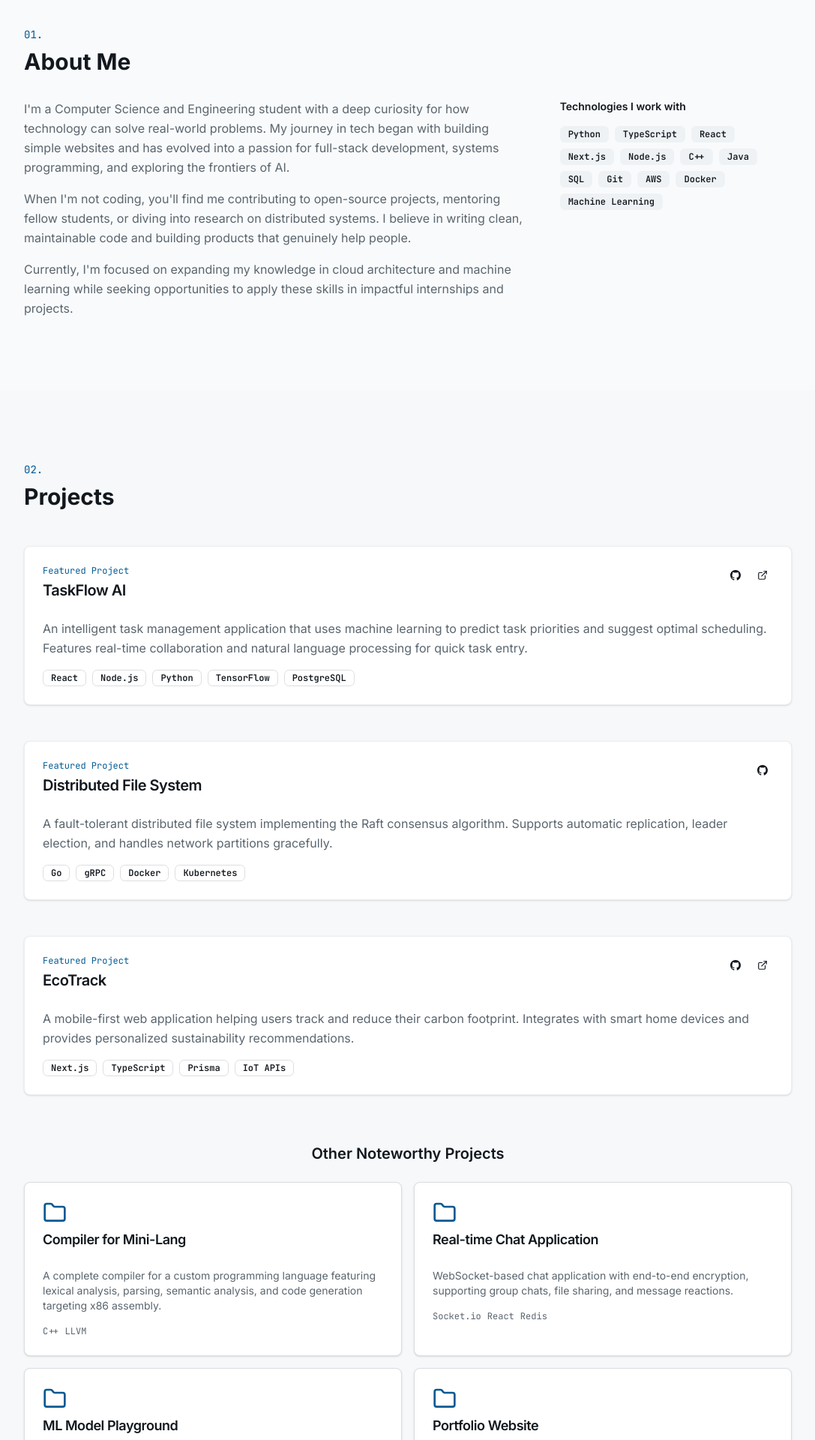
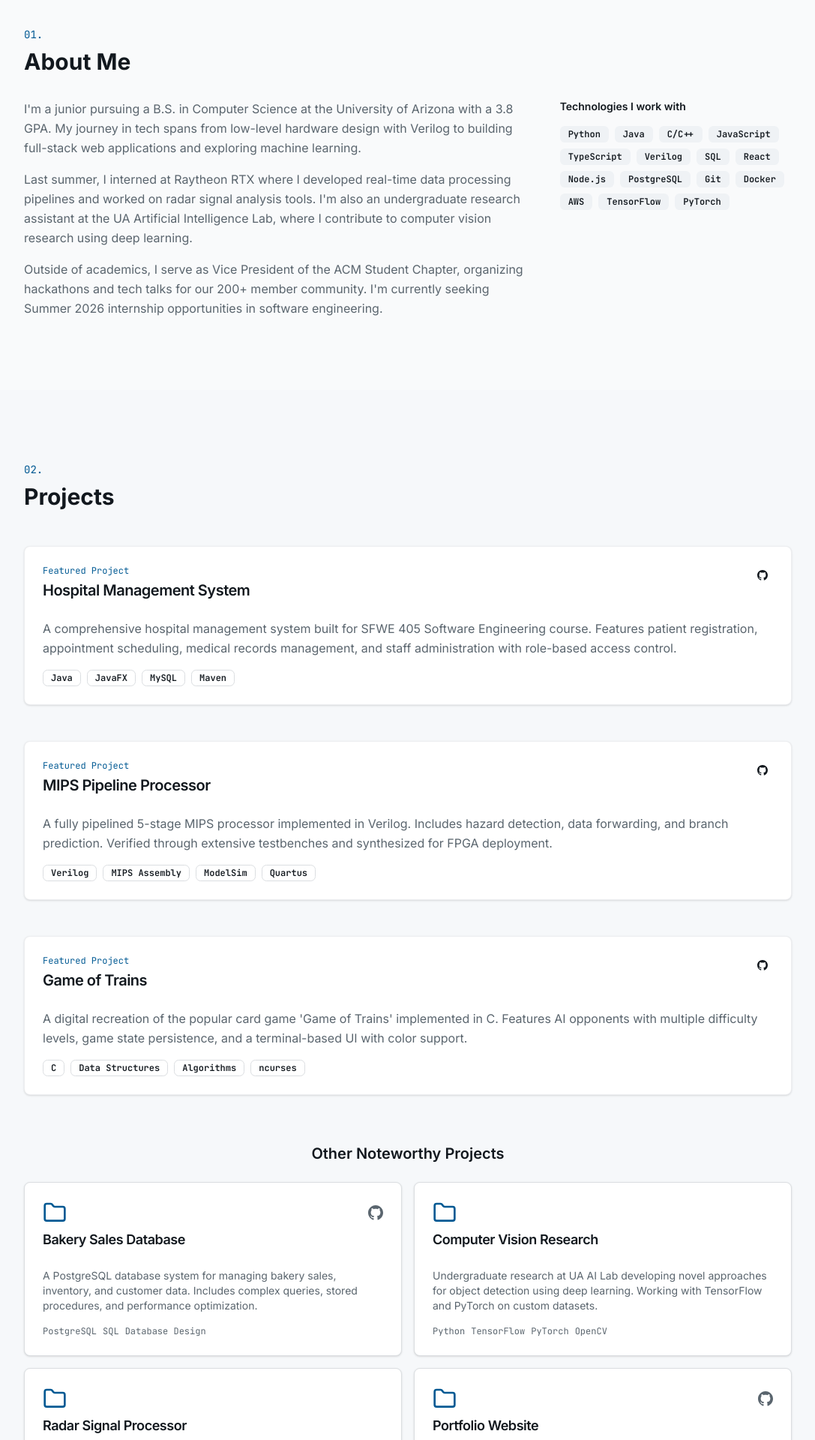
Before and after one commit to bryn-234/portfolio, a Next.js app: page / in a window 1280 px wide. Shown: the part 860-2780 px from the top of the page at 75% size, without its empty margins (96-1183 px from the left). Built offline with nearby package versions, Linux system fonts and the light colour scheme.

Commit message:
feat: personalize portfolio with resume and GitHub info
Update portfolio sections with real info from resume and GitHub links.

Co-authored-by: Bryn Neal <214903152+bryn-234@users.noreply.github.com>

```diff
--- a/components/sections/about.tsx
+++ b/components/sections/about.tsx
@@ -2,17 +2,20 @@ import { Badge } from "@/components/ui/badge"
 
 const skills = [
   "Python",
+  "Java",
+  "C/C++",
+  "JavaScript",
   "TypeScript",
+  "Verilog",
+  "SQL",
   "React",
-  "Next.js",
   "Node.js",
-  "C++",
-  "Java",
-  "SQL",
+  "PostgreSQL",
   "Git",
+  "Docker",
   "AWS",
-  "Docker",
-  "Machine Learning",
+  "TensorFlow",
+  "PyTorch",
 ]
 
 export function About() {
@@ -25,21 +28,20 @@ export function About() {
         <div className="grid md:grid-cols-3 gap-12">
           <div className="md:col-span-2 space-y-4">
             <p className="text-muted-foreground leading-relaxed">
-              I&apos;m a Computer Science and Engineering student with a deep curiosity
-              for how technology can solve real-world problems. My journey in tech began
-              with building simple websites and has evolved into a passion for full-stack
-              development, systems programming, and exploring the frontiers of AI.
+              I&apos;m a junior pursuing a B.S. in Computer Science at the University of Arizona
+              with a 3.8 GPA. My journey in tech spans from low-level hardware design with
+              Verilog to building full-stack web applications and exploring machine learning.
             </p>
             <p className="text-muted-foreground leading-relaxed">
-              When I&apos;m not coding, you&apos;ll find me contributing to open-source projects,
-              mentoring fellow students, or diving into research on distributed systems.
-              I believe in writing clean, maintainable code and building products that
-              genuinely help people.
+              Last summer, I interned at Raytheon RTX where I developed real-time data
+              processing pipelines and worked on radar signal analysis tools. I&apos;m also
+              an undergraduate research assistant at the UA Artificial Intelligence Lab,
+              where I contribute to computer vision research using deep learning.
             </p>
             <p className="text-muted-foreground leading-relaxed">
-              Currently, I&apos;m focused on expanding my knowledge in cloud architecture
-              and machine learning while seeking opportunities to apply these skills
-              in impactful internships and projects.
+              Outside of academics, I serve as Vice President of the ACM Student Chapter,
+              organizing hackathons and tech talks for our 200+ member community. I&apos;m
+              currently seeking Summer 2026 internship opportunities in software engineering.
             </p>
           </div>
 
--- a/components/sections/contact.tsx
+++ b/components/sections/contact.tsx
@@ -25,15 +25,15 @@ export function Contact() {
           <h2 className="text-sm font-mono text-primary mb-2">05.</h2>
           <h3 className="text-2xl sm:text-3xl font-bold mb-4">Get In Touch</h3>
           <p className="text-muted-foreground leading-relaxed mb-8">
-            I&apos;m currently looking for internship opportunities for Summer 2026 and am
-            always open to discussing new projects, creative ideas, or opportunities to
-            be part of something impactful. Whether you have a question or just want to
-            say hi, feel free to reach out!
+            I&apos;m currently looking for Summer 2026 internship opportunities in software
+            engineering. I&apos;m always open to discussing new projects, research collaborations,
+            or opportunities to be part of something impactful. Whether you have a question
+            or just want to say hi, feel free to reach out!
           </p>
 
           <div className="flex flex-col sm:flex-row items-center justify-center gap-4 mb-12">
             <Button size="lg" asChild>
-              <a href="mailto:bryn@example.com">
+              <a href="mailto:brynneal@arizona.edu">
                 <Mail className="mr-2 h-4 w-4" />
                 Say Hello
               </a>
@@ -42,7 +42,7 @@ export function Contact() {
 
           <div className="flex items-center justify-center gap-6">
             <a
-              href="https://github.com"
+              href="https://github.com/bryn-234"
               target="_blank"
               rel="noopener noreferrer"
               className="text-muted-foreground hover:text-foreground transition-colors"
@@ -51,7 +51,7 @@ export function Contact() {
               <GitHubIcon className="h-6 w-6" />
             </a>
             <a
-              href="https://linkedin.com"
+              href="https://linkedin.com/in/brynneal"
               target="_blank"
               rel="noopener noreferrer"
               className="text-muted-foreground hover:text-foreground transition-colors"
@@ -60,7 +60,7 @@ export function Contact() {
               <LinkedInIcon className="h-6 w-6" />
             </a>
             <a
-              href="mailto:bryn@example.com"
+              href="mailto:brynneal@arizona.edu"
               className="text-muted-foreground hover:text-foreground transition-colors"
               aria-label="Email"
             >
--- a/components/sections/experience.tsx
+++ b/components/sections/experience.tsx
@@ -6,40 +6,40 @@ import { cn } from "@/lib/utils"
 
 const experiences = [
   {
-    company: "Tech Startup Inc.",
+    company: "Raytheon RTX",
     role: "Software Engineering Intern",
-    period: "Summer 2025",
+    period: "May 2025 - Aug 2025",
     description: [
-      "Developed and deployed microservices handling 10,000+ daily requests using Node.js and AWS Lambda",
-      "Implemented CI/CD pipelines reducing deployment time by 60%",
-      "Collaborated with cross-functional teams to deliver features ahead of schedule",
-      "Contributed to codebase documentation and onboarding materials for new team members",
+      "Developed real-time data processing pipelines for radar signal analysis using Python and C++",
+      "Optimized existing algorithms achieving 40% improvement in processing throughput",
+      "Collaborated with cross-functional teams on mission-critical defense software systems",
+      "Implemented automated testing frameworks increasing code coverage by 25%",
     ],
-    tech: ["TypeScript", "AWS", "Docker", "PostgreSQL"],
+    tech: ["Python", "C++", "Signal Processing", "Git"],
   },
   {
-    company: "University Research Lab",
+    company: "UA Artificial Intelligence Lab",
     role: "Undergraduate Research Assistant",
-    period: "Jan 2024 - Present",
+    period: "Jan 2025 - Present",
     description: [
-      "Conducting research on efficient algorithms for large-scale graph processing",
-      "Implemented parallel computing solutions achieving 4x speedup on benchmark datasets",
-      "Co-authored paper currently under review for publication",
-      "Present findings at weekly lab meetings and mentored junior researchers",
+      "Contributing to computer vision research focusing on object detection algorithms",
+      "Developing and training deep learning models using TensorFlow and PyTorch",
+      "Processing and augmenting large-scale image datasets for model training",
+      "Presenting research findings at weekly lab meetings and collaborating with graduate students",
     ],
-    tech: ["Python", "CUDA", "C++", "HPC"],
+    tech: ["Python", "TensorFlow", "PyTorch", "OpenCV"],
   },
   {
-    company: "Freelance",
-    role: "Full-Stack Developer",
-    period: "2023 - Present",
+    company: "University of Arizona",
+    role: "Teaching Assistant - CSC 110",
+    period: "Aug 2024 - Dec 2024",
     description: [
-      "Built custom web applications for small businesses and startups",
-      "Delivered 5+ production-ready applications with focus on performance and UX",
-      "Managed client relationships and gathered requirements for project scoping",
-      "Provided ongoing maintenance and feature updates for existing clients",
+      "Led weekly lab sessions for 30+ students in Introduction to Computer Programming",
+      "Held office hours providing one-on-one assistance with Python programming concepts",
+      "Graded assignments and provided constructive feedback to help students improve",
+      "Developed supplementary learning materials and practice problems",
     ],
-    tech: ["React", "Next.js", "Tailwind CSS", "Supabase"],
+    tech: ["Python", "Teaching", "Curriculum Development"],
   },
 ]
 
--- a/components/sections/hero.tsx
+++ b/components/sections/hero.tsx
@@ -30,9 +30,9 @@ export function Hero() {
             Computer Science & Engineering Student
           </h2>
           <p className="text-muted-foreground text-lg leading-relaxed mb-8 max-w-xl">
-            I&apos;m passionate about building software that makes a difference.
-            Currently exploring the intersection of systems design, machine learning,
-            and user experience to create meaningful digital solutions.
+            I&apos;m a junior at the University of Arizona pursuing a B.S. in Computer Science.
+            With experience at Raytheon RTX and the UA Artificial Intelligence Lab, I&apos;m
+            passionate about building robust systems and exploring the frontiers of machine learning.
           </p>
 
           <div className="flex flex-wrap items-center gap-4 mb-12">
@@ -46,7 +46,7 @@ export function Hero() {
 
           <div className="flex items-center gap-4">
             <a
-              href="https://github.com"
+              href="https://github.com/bryn-234"
               target="_blank"
               rel="noopener noreferrer"
               className="text-muted-foreground hover:text-foreground transition-colors"
@@ -55,7 +55,7 @@ export function Hero() {
               <GitHubIcon className="h-5 w-5" />
             </a>
             <a
-              href="https://linkedin.com"
+              href="https://linkedin.com/in/brynneal"
               target="_blank"
               rel="noopener noreferrer"
               className="text-muted-foreground hover:text-foreground transition-colors"
@@ -64,7 +64,7 @@ export function Hero() {
               <LinkedInIcon className="h-5 w-5" />
             </a>
             <a
-              href="mailto:bryn@example.com"
+              href="mailto:brynneal@arizona.edu"
               className="text-muted-foreground hover:text-foreground transition-colors"
               aria-label="Email"
             >
--- a/components/sections/leadership.tsx
+++ b/components/sections/leadership.tsx
@@ -3,36 +3,36 @@ import { Users, Award, BookOpen, Code } from "lucide-react"
 
 const activities = [
   {
-    icon: Users,
-    title: "CS Student Association",
+    icon: Code,
+    title: "ACM Student Chapter",
     role: "Vice President",
     period: "2024 - Present",
     description:
-      "Lead a team of 15 officers organizing hackathons, tech talks, and networking events for 500+ members. Increased event attendance by 40% through improved outreach strategies.",
+      "Lead a team organizing hackathons, tech talks, and networking events for 200+ members. Coordinate with industry sponsors and manage chapter operations and outreach.",
   },
   {
-    icon: Code,
-    title: "Open Source Club",
-    role: "Project Lead",
+    icon: Users,
+    title: "Engineering Ambassadors",
+    role: "Student Ambassador",
     period: "2023 - Present",
     description:
-      "Guide weekly sessions introducing students to open source contribution. Led 20+ students through their first pull requests to major projects including React and VS Code.",
+      "Represent the College of Engineering at recruitment events, campus tours, and outreach programs. Mentor prospective students and share experiences to inspire future engineers.",
+  },
+  {
+    icon: Award,
+    title: "HackArizona",
+    role: "Participant & Mentor",
+    period: "2024, 2025",
+    description:
+      "Competed in Arizona's largest collegiate hackathon, building projects in 24-hour sprints. Returned as a mentor to guide first-time participants through ideation and development.",
   },
   {
     icon: BookOpen,
-    title: "Peer Tutoring Program",
-    role: "Senior Tutor",
-    period: "2023 - Present",
+    title: "CS Tutoring Center",
+    role: "Peer Tutor",
+    period: "2024 - Present",
     description:
-      "Provide one-on-one tutoring for Data Structures and Algorithms courses. Mentored 30+ students with average grade improvement of one letter grade.",
-  },
-  {
-    icon: Award,
-    title: "Hackathon Organizer",
-    role: "Technical Director",
-    period: "2024",
-    description:
-      "Organized annual 48-hour hackathon with 300+ participants. Managed technical infrastructure, mentored teams, and coordinated with 15+ sponsor companies.",
+      "Provide drop-in tutoring for introductory CS courses including CSC 110 and CSC 120. Help students with Python fundamentals, debugging, and problem-solving strategies.",
   },
 ]
 
--- a/components/sections/projects.tsx
+++ b/components/sections/projects.tsx
@@ -13,50 +13,50 @@ function GitHubIcon({ className }: { className?: string }) {
 
 const featuredProjects = [
   {
-    title: "TaskFlow AI",
+    title: "Hospital Management System",
     description:
-      "An intelligent task management application that uses machine learning to predict task priorities and suggest optimal scheduling. Features real-time collaboration and natural language processing for quick task entry.",
-    tech: ["React", "Node.js", "Python", "TensorFlow", "PostgreSQL"],
-    github: "https://github.com",
-    live: "https://example.com",
+      "A comprehensive hospital management system built for SFWE 405 Software Engineering course. Features patient registration, appointment scheduling, medical records management, and staff administration with role-based access control.",
+    tech: ["Java", "JavaFX", "MySQL", "Maven"],
+    github: "https://github.com/bryn-234/SFWE405Hospital",
   },
   {
-    title: "Distributed File System",
+    title: "MIPS Pipeline Processor",
     description:
-      "A fault-tolerant distributed file system implementing the Raft consensus algorithm. Supports automatic replication, leader election, and handles network partitions gracefully.",
-    tech: ["Go", "gRPC", "Docker", "Kubernetes"],
-    github: "https://github.com",
+      "A fully pipelined 5-stage MIPS processor implemented in Verilog. Includes hazard detection, data forwarding, and branch prediction. Verified through extensive testbenches and synthesized for FPGA deployment.",
+    tech: ["Verilog", "MIPS Assembly", "ModelSim", "Quartus"],
+    github: "https://github.com/bryn-234/mips-pipeline-verilog",
   },
   {
-    title: "EcoTrack",
+    title: "Game of Trains",
     description:
-      "A mobile-first web application helping users track and reduce their carbon footprint. Integrates with smart home devices and provides personalized sustainability recommendations.",
-    tech: ["Next.js", "TypeScript", "Prisma", "IoT APIs"],
-    github: "https://github.com",
-    live: "https://example.com",
+      "A digital recreation of the popular card game 'Game of Trains' implemented in C. Features AI opponents with multiple difficulty levels, game state persistence, and a terminal-based UI with color support.",
+    tech: ["C", "Data Structures", "Algorithms", "ncurses"],
+    github: "https://github.com/bryn-234/game-of-trains",
   },
 ]
 
 const otherProjects = [
   {
-    title: "Compiler for Mini-Lang",
-    description: "A complete compiler for a custom programming language featuring lexical analysis, parsing, semantic analysis, and code generation targeting x86 assembly.",
-    tech: ["C++", "LLVM"],
+    title: "Bakery Sales Database",
+    description: "A PostgreSQL database system for managing bakery sales, inventory, and customer data. Includes complex queries, stored procedures, and performance optimization.",
+    tech: ["PostgreSQL", "SQL", "Database Design"],
+    github: "https://github.com/bryn-234/bakery-database",
   },
   {
-    title: "Real-time Chat Application",
-    description: "WebSocket-based chat application with end-to-end encryption, supporting group chats, file sharing, and message reactions.",
-    tech: ["Socket.io", "React", "Redis"],
+    title: "Computer Vision Research",
+    description: "Undergraduate research at UA AI Lab developing novel approaches for object detection using deep learning. Working with TensorFlow and PyTorch on custom datasets.",
+    tech: ["Python", "TensorFlow", "PyTorch", "OpenCV"],
   },
   {
-    title: "ML Model Playground",
-    description: "Interactive web interface for visualizing and experimenting with machine learning algorithms, from linear regression to neural networks.",
-    tech: ["Python", "Streamlit", "Scikit-learn"],
+    title: "Radar Signal Processor",
+    description: "Real-time data processing pipeline developed during Raytheon RTX internship. Handles high-throughput sensor data with optimized algorithms.",
+    tech: ["Python", "C++", "NumPy", "Signal Processing"],
   },
   {
     title: "Portfolio Website",
     description: "This very website! Built with Next.js and Tailwind CSS, featuring smooth animations and full dark mode support.",
-    tech: ["Next.js", "Tailwind CSS"],
+    tech: ["Next.js", "TypeScript", "Tailwind CSS"],
+    github: "https://github.com/bryn-234/portfolio",
   },
 ]
 
@@ -136,6 +136,17 @@ export function Projects() {
               <CardHeader>
                 <div className="flex items-center justify-between">
                   <Folder className="h-8 w-8 text-primary" />
+                  {project.github && (
+                    <a
+                      href={project.github}
+                      target="_blank"
+                      rel="noopener noreferrer"
+                      className="text-muted-foreground hover:text-foreground transition-colors"
+                      aria-label={`View ${project.title} on GitHub`}
+                    >
+                      <GitHubIcon className="h-5 w-5" />
+                    </a>
+                  )}
                 </div>
                 <CardTitle className="text-lg">{project.title}</CardTitle>
               </CardHeader>
```
